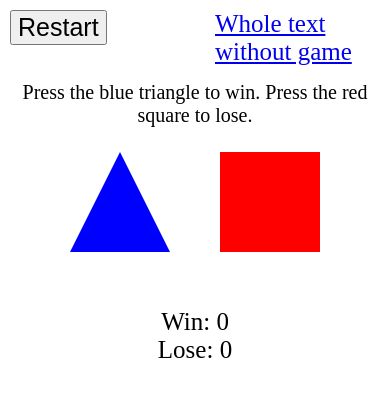
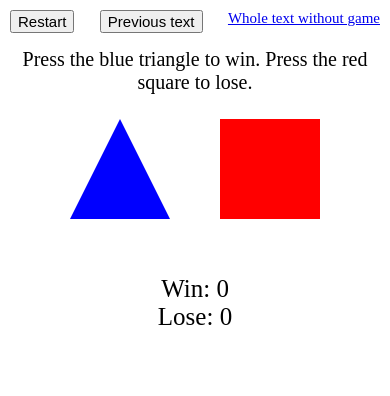
Before and after one commit to danodz/whatAreGamesIsThisOne, a plain HTML site: page index.html in a window 390 px wide. Drawn offline with Linux system fonts and the light colour scheme.

Commit message:
new button, still no scroll allowed

```diff
--- a/index.html
+++ b/index.html
@@ -8,6 +8,7 @@
     <body><div class="global">
         <div class="topBtns">
     		<button class="restart" onclick="restart();">Restart</button>
+    		<button class="openHistory" onclick="openHistory();">Previous text</button>
     		<a class="textLink" href="fullContent.html" target="_blank">Whole text without game</a>
         </div>
         <div class="rules"> Press the blue triangle to win. Press the red square to lose. </div>
--- a/style.css
+++ b/style.css
@@ -2,6 +2,10 @@ body{
     background-color: white;
     margin: 0;
     padding: 0;
+}
+
+button{
+    font-size: inherit;
 }
 
 .global{
@@ -9,15 +13,11 @@ body{
 }
 
 .topBtns{
-    overflow: auto;
+    display: flex;
+    justify-content: space-between;
 }
 
-.restart{
-    font-size: 40px;
-}
-
-.textLink{
-    float: right;
+.topBtns{
     font-size: 40px;
 }
 
@@ -43,6 +43,12 @@ body{
     .caracteristics{
         width: 33%;
         position: absolute;
+    }
+}
+
+@media (max-width: 1000px) {
+    .topBtns{
+        font-size: 30px;
     }
 }
 
@@ -117,10 +123,6 @@ body{
         border-bottom: 100px solid blue;
     }
 
-    .restart{
-        font-size: 25px;
-    }
-
     .rules{
         font-size: 20px;
         margin-top: 15px;
@@ -136,10 +138,21 @@ body{
     }
 }
 
-@media (max-width: 650px) {
-    .textLink{
+@media (max-width: 700px) {
+    .topBtns{
         font-size: 25px;
-        width: 165px;
+    }
+}
+
+@media (max-width: 600px) {
+    .topBtns{
+        font-size: 20px;
+    }
+}
+
+@media (max-width: 475px) {
+    .topBtns{
+        font-size: 15px;
     }
 }
 
```
